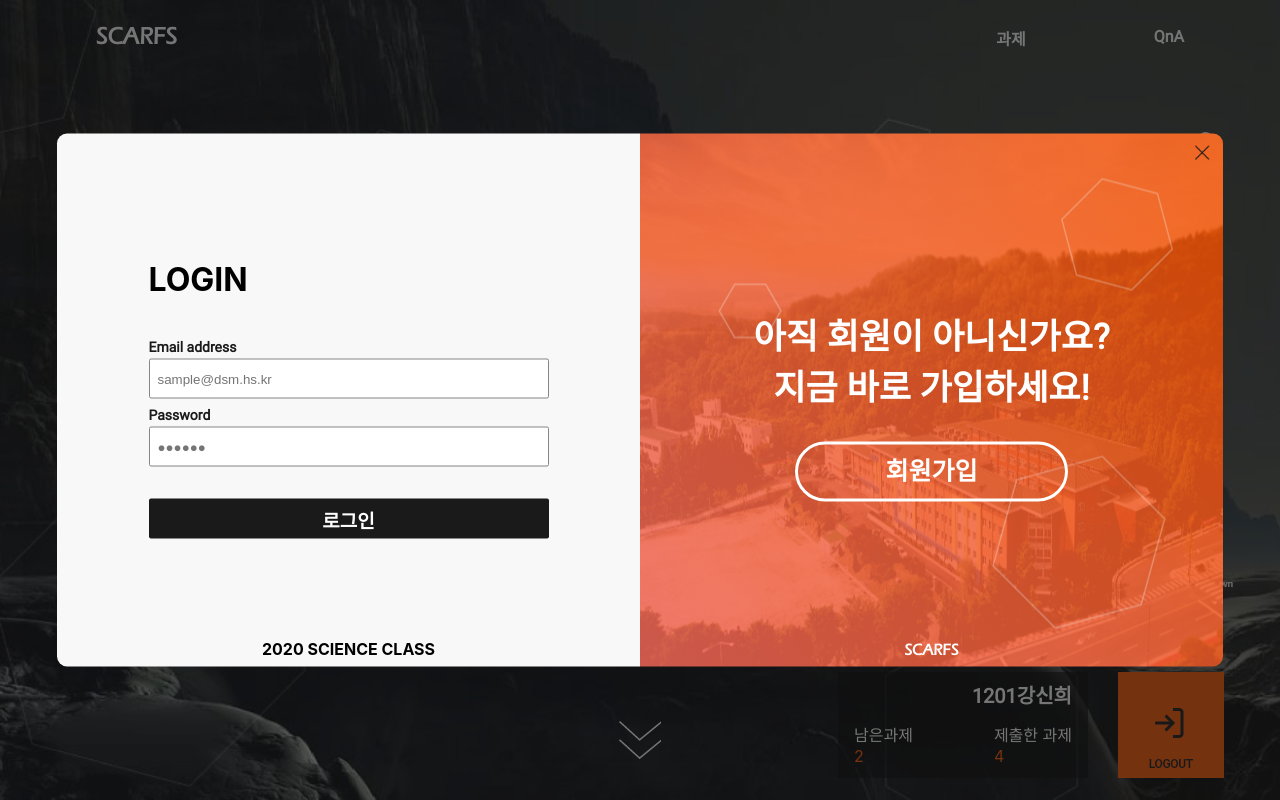
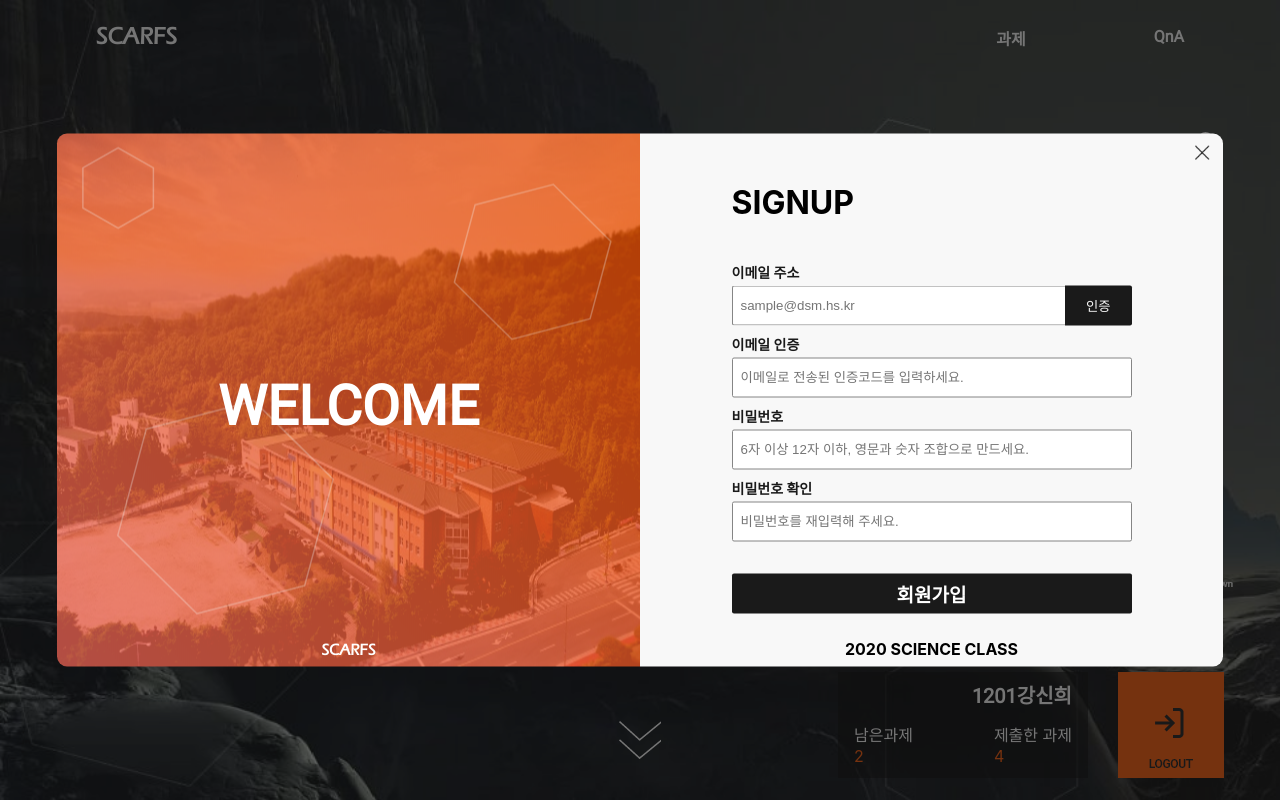
Before and after one commit to woochanleee/Scarfs-MAIN, a React (Create React App) app: page / in a window 1280 px wide. Built offline with nearby package versions, Linux system fonts and the light colour scheme.

Commit message:
modify: underline

```diff
--- a/src/components/Login/Login.js
+++ b/src/components/Login/Login.js
@@ -1,7 +1,7 @@
 import React from 'react';
 import { Link } from 'react-router-dom';
 import * as S from '../SignUp/styles';
-import blackXButton from '../../imgs/SignUp/blackXButton.png';
+import blackXButton from '../../Imgs/SignUp/blackXButton.png';
 
 const Login = () => {
     return (
--- a/src/components/Main/Main.js
+++ b/src/components/Main/Main.js
@@ -3,18 +3,18 @@ import { Link } from 'react-router-dom';
 import * as S from './styles';
 import HomeWorkList from './HomeWorkList';
 import HomeWorkBoardList from './HomeWorkBoardList';
-import list from '../../imgs/Main/list.png';
-import stair from '../../imgs/Main/stair.png';
-import scrollDown from '../../imgs/Main/scrollDown.png';
-import scrollDown2 from '../../imgs/Main/scrollDown2.png';
+import list from '../../Imgs/Main/list.png';
+import stair from '../../Imgs/Main/stair.png';
+import scrollDown from '../../Imgs/Main/scrollDown.png';
+import scrollDown2 from '../../Imgs/Main/scrollDown2.png';
 import MyProfile from './MyProfile';
-import logoutButton from '../../imgs/Main/logoutButton.png';
-import loginButton from '../../imgs/Main/loginButton.png';
-import signUpButton from '../../imgs/Main/signUpButton.png';
-import Background from '../../imgs/Main/background.png';
-import Background2 from '../../imgs/Main/background2.png';
+import logoutButton from '../../Imgs/Main/logOutButton.png';
+import loginButton from '../../Imgs/Main/loginButton.png';
+import signUpButton from '../../Imgs/Main/signUpButton.png';
+import Background from '../../Imgs/Main/background.png';
+import Background2 from '../../Imgs/Main/background2.png';
 import SignUp from '../SignUp/SignUp';
-import Login from '../Login/Login';
+import Login from '../Login/Login'
 
 const Main = () => {
     const [isLogin, setIsLogin] = useState(true);
@@ -117,8 +117,8 @@ const Main = () => {
                 </footer>
                 <S.ScrollButton onClick={() => setPage(state => state === 1 ? 2 : 1)} />
             </S.MainBackground>
-            {/* <SignUp /> */}
-            <Login />
+            <SignUp />
+            {/* <Login /> */}
         </>
     );
 };
```
